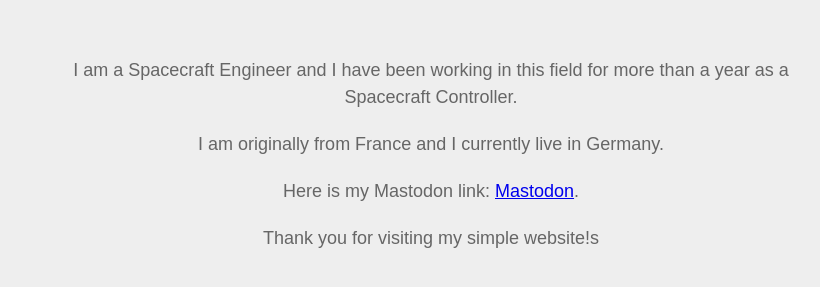
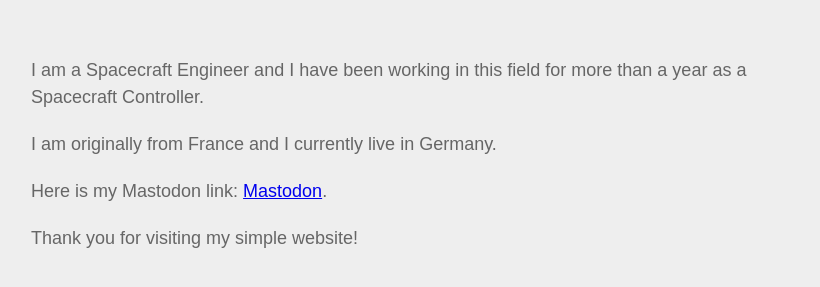
Before and after one commit to DaktaGitHub/dakta.github.io, a plain HTML site: page index.html in a window 1280 px wide. Shown: the part 61-348 px from the top of the page, without its empty margins (209-1029 px from the left). Drawn offline with Linux system fonts and the light colour scheme.

Commit message:
Update index.html

```diff
--- a/index.html
+++ b/index.html
@@ -51,11 +51,11 @@
 	<header>
   	<h1 style="text-align: center;">Hi, my name is Corentin!</h1>
   	</header>
-  	<div class="container"; style="text-align: center;">
+  	<div class="container">
     <p>I am a Spacecraft Engineer and I have been working in this field for more than a year as a Spacecraft Controller.</p>
     <p>I am originally from France and I currently live in Germany.</p>
     <p>Here is my Mastodon link: <a rel="me" href="https://mastodon.social/@Dakta">Mastodon</a>.</p>
-    <p>Thank you for visiting my simple website!s</p>
+    <p>Thank you for visiting my simple website!</p>
   </div>
 </body>
 </html>
```
